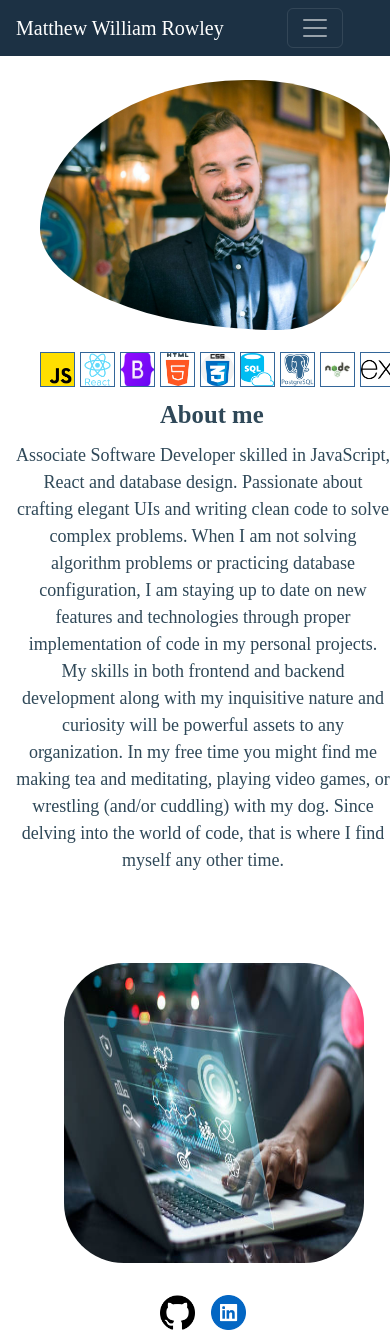
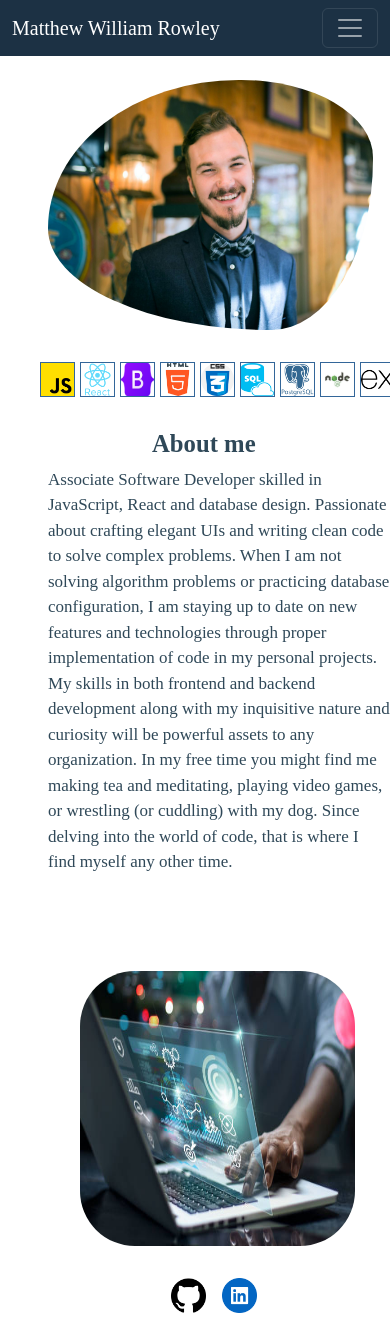
Before and after one commit to mattrowley10/Portfolio, a React (Vite) app: page / in a window 390 px wide. Built offline with nearby package versions, Linux system fonts and the light colour scheme.

Commit message:
hopefully fixed ratio errors

```diff
--- a/src/App.css
+++ b/src/App.css
@@ -5,25 +5,21 @@
   padding: 0;
   box-sizing: border-box;
 }
-
 .navbar-header{
   font-family: 'Slabo';
-  margin-left: 1rem;
 }
 .nav-links{
   color: white;
   font-size: 18px;
-
 }
 .navbar{
   background-color:#1C3144;
   font-family: 'Slabo';
-  margin-bottom: 0;
+  /* width: 100%; */
 }
 .dropdown-menu.show{
   background-color: #1C3144;
   position: relative;
-
 }
 
 .dropdown{
@@ -34,9 +30,8 @@
   height: 300px;
   width: 400px;
   border-radius: 60% 40% 30% 70%/ 60% 30% 70% 40%;
-  position: relative;
-  left: 5rem;
-  top: 5rem;
+  margin-left: 5rem;
+  margin-top: 5rem;
   animation: morph 6s ease-in-out infinite;
   transition: all 1s ease-in-out;
 }
@@ -55,12 +50,12 @@
   }
 }
 .icon-list{
- list-style: none;
- display: flex;
- flex-wrap: nowrap;
- position: absolute;
- top: 18rem;
- left: 30rem;
+  list-style: none;
+  display: flex;
+  flex-wrap: nowrap;
+  position: relative;
+  bottom: 5rem;
+  margin-left: 30rem;
 }
 .icons{
   margin-right: 10px;
@@ -74,18 +69,19 @@
 .about-section{
   display: flex;
   flex-direction: row;
-  position: absolute;
-  top: 25rem;
+  position: relative;
+  bottom: 3rem;
   color:#2F4858;
   margin-left: 5rem;
   font-family: "Slabo";
+
 }
+
 .about-header{
-  position: absolute;
-  top: 26rem;
-  padding-left: 3rem;
+  position: relative;
+  /* padding-left: 3rem; */
   color: #2F4858;
-  margin-left: 3rem;
+  margin-right: 5rem;
   font-family: 'Slabo';
   font-weight: bold;
 }
@@ -102,7 +98,7 @@
   border-radius: 20%;
   height: 300px;
   width: 300px;
-  margin-top: 3rem;
+  margin-top: 1rem;
   opacity: 0;
   right: -200px;
 }
@@ -138,7 +134,7 @@ width: 100%;
 .project-img{
   position: relative;
   height: 500px;
-  width: 600px;
+  width: 650px;
   margin-top: 5rem;
   margin-bottom: 5rem;
   border: 1px solid #336699;
@@ -165,17 +161,26 @@ width: 100%;
   border: 2px solid black;
 }
 @media (min-width: 1600px){
- .about-section{
+  .about-section{
   position: relative;
   top: 12rem;
  }
- .about-header{
+  .about-header{
   top: 30rem;
  }
 }
+@media (max-width: 1090px){
+  .contact-div{
+    position: relative;
+    top: 28rem;
+  }
+}
 @media (max-width: 1024px){
   .contact-div{
-    top: 48rem;
+    top: 32rem;
+  }
+  .aboutimg{
+    top: 3rem;
   }
 }
 @media (max-width: 995px){
@@ -186,14 +191,18 @@ width: 100%;
 }
 @media (max-width:768px){
   .icon-list{
-    left: 20rem;
-    top: 22rem;
+    margin-left: 20.5rem;
+    bottom: 4rem;
   }
   .icons{
-    margin-right:5px ;
+    margin-right:5px;
+    height: 35px;
+    width: 35px;
   }
   .homeimg{
-    left: 0;
+    margin-left: .5rem;
+    height: 250px;
+    width: 350px;
   }
   .about-section{
     flex-direction: column;
@@ -211,46 +220,60 @@ width: 100%;
   }
   .aboutimg{
     position: relative;
-    top: 2rem;
+    top: 4rem;
     left: 15rem;
+    height: 275px;
+    width: 275px;
+    transform: translateX(100px);
+  }
+  .aboutimg.active{
+    opacity: 1;
+    transform: translateX(0px);
+    transition: 3.5s ease;
   }
   .contact-div{
     position: relative;
-    top: 46rem;
+    top: 5rem;
+    right: 1rem;
   }
   .project-img{
     height: 400px;
     width: 400px;
   }
+
 }
 @media (max-width: 425px){
+
   .about-section{
     flex-direction: column;
     flex-wrap: wrap;
-    margin-left: 0rem;
+    padding-right: 0;
     position: relative;
-    margin-right: 0;
+    top: 3rem;
+    left: 1rem;
     max-width: 400px;
-    top: 8rem;
   }
   .about-body{
-    margin-right: 0;
+    margin: 0 1rem 0 1rem ;
     padding-right: 0;
-    font-size: 18px;
-    text-align: center;
+    font-size: 17px;
+
   }
   .about-header{
-    top: 25rem;
-    left: 9rem;
+    top: 3rem;
+   left: 8.5rem;
+    max-width: 150px;
   }
   .homeimg{
-    left: 2.5rem;
+    margin-left: 3rem;
     height: 250px;
-    width: 350px;
+    width: 325px;
   }
   .icon-list{
-    left: 0.5rem;
-    top: 22rem;
+    margin-left: .5rem;
+    padding-left: 2rem ;
+    top: 2rem;
+    max-width: 325px;
   }
   .icons{
     height: 35px;
@@ -258,65 +281,11 @@ width: 100%;
   }
   .aboutimg{
     position: relative;
-    top: 18rem;
-    left: 4rem;
-    transform: translateX(25px);
-  }
-  .aboutimg.active{
-    opacity: 1;
-    transform: translateX(0px);
-    transition: 3.5s ease;
-  }
-
-  .contact-div{
-    position: relative;
-    top: 28rem;
-    left: 0rem;
-  }
-  .project-img{
-    height: 300px;
-    width: 300px;
-  }
-}
-@media (max-width: 375px){
-
-  .about-section{
-    flex-direction: column;
-    flex-wrap: wrap;
-    padding-right: 0;
-    position: relative;
-    max-width: 340px;
-    top: 8rem;
-  }
-  .about-body{
-    margin-right: 0;
-    padding-right: 0;
-    font-size: 17px;
-    text-align: center;
-  }
-  .about-header{
-    top: 25rem;
-    left: 7rem;
-  }
-  .homeimg{
-    left: 1rem;
-    height: 250px;
-    width: 325px;
-  }
-  .icon-list{
-    left: -1rem;
-    top: 22rem;
-  }
-  .icons{
-    height: 32px;
-    width: 32px;
-  }
-  .aboutimg{
-    position: relative;
-    height: 250px;
-    width: 250px;
+    height: 275px;
+    width: 275px;
     top: 20rem;
     left: 4rem;
+    right: 0;
     opacity: 0;
     transform: translateX(50px);
   }
@@ -327,59 +296,61 @@ width: 100%;
   }
   .contact-div{
     position: relative;
-    top: 30rem;
-    left: 0rem;
+    top: 25rem;
+    left: 3.5rem;
+    max-width: 300px;
   }
   .project-img{
     height: 250px;
     width: 250px;
   }
+}
+@media (max-width: 375px){
 
-}
-@media (max-width: 320px){
   .about-section{
-    padding-right: 0;
     flex-direction: column;
     flex-wrap: wrap;
-    margin-left: 2rem;
+    padding-right: 0;
     position: relative;
-    top: 6rem;
+    top: 3rem;
+    left: 1rem;
+    max-width: 350px;
   }
   .about-body{
-    padding: 0;
-    margin-right: 0;
+    margin: 0 1rem 0 1rem ;
+    padding-right: 0;
     font-size: 17px;
-    text-align: center;
+
   }
   .about-header{
-    position: relative;
-    margin-left: 0;
-    top: 10rem;
-    left: 7rem;
+    top: 3rem;
+   left: 6.5rem;
+    max-width: 150px;
   }
   .homeimg{
-    left: 2.5rem;
-    height: 200px;
-    width: 300px;
+    margin-left: 1.5rem;
+    height: 250px;
+    width: 325px;
   }
   .icon-list{
-    left: -1rem;
-    top: 19rem;
+    margin-left: .5rem;
+    padding-left: 1rem ;
+    top: 2rem;
+    max-width: 325px;
   }
   .icons{
-    height: 35px;
-    width: 35px;
-    margin-right: 5px;
+    height: 32px;
+    width: 32px;
   }
   .aboutimg{
     position: relative;
     height: 250px;
     width: 250px;
-    top: 20rem;
-    left: 2.2rem;
+    top: 21rem;
+    left: 3.5rem;
+    right: 0;
     opacity: 0;
     transform: translateX(50px);
-    max-width: 100%;
   }
   .aboutimg.active{
     opacity: 1;
@@ -388,8 +359,83 @@ width: 100%;
   }
   .contact-div{
     position: relative;
-    top: 27rem;
-    left:1.5rem;
+    top: 25rem;
+    left: 2rem;
+    max-width: 300px;
+  }
+  .project-img{
+    height: 250px;
+    width: 250px;
+  }
+}
+@media (max-width: 320px){
+
+  .about-section{
+    padding-right: 0;
+    flex-direction: column;
+    flex-wrap: wrap;
+    margin-left: 2rem;
+    position: relative;
+    top:4rem;
+    left: 0rem;
+    margin-left: .75rem;
+    max-width: 300px;
+  }
+  .about-body{
+    padding: 0;
+    margin-right: 0;
+    font-size: 15px;
+    top: 10rem;
+  }
+  .flex-ab-header{
+    display: flex;
+    justify-content:flex-start;
+  }
+  .about-header{
+    position: relative;
+    margin-left: 0;
+    top: 2.5rem;
+    left: 5rem;
+    max-width: 300px;
+
+  }
+  .homeimg{
+    margin-left: .75rem;
+    height: 175px;
+    width: 275px;
+  }
+  .icon-list{
+    margin-left: 0rem;
+    padding-right: .5rem;
+    padding-left: 1.75rem;
+    top: 1rem;
+    max-width: 260px;
+  }
+  .icons{
+    height: 25px;
+    width:25px;
+    margin-right: 5px;
+  }
+  .aboutimg{
+    position: relative;
+    height: 200px;
+    width: 200px;
+    top: 16rem;
+    left: 3rem;
+    right: 0;
+    opacity: 0;
+    transform: translateX(50px);
+  }
+  .aboutimg.active{
+    opacity: 1;
+    transform: translateX(0px);
+    transition: 3.5s ease;
+  }
+  .contact-div{
+    position: relative;
+    top: 21rem;
+    left: 0rem;
+    max-width: 300px;
   }
   .project-img{
     height: 200px;
--- a/src/Components/Home.jsx
+++ b/src/Components/Home.jsx
@@ -82,9 +82,9 @@ export default function Home() {
           personal projects. My skills in both frontend and backend development
           along with my inquisitive nature and curiosity will be powerful assets
           to any organization. In my free time you might find me making tea and
-          meditating, playing video games, or wrestling (and/or cuddling) with
-          my dog. Since delving into the world of code, that is where I find
-          myself any other time.
+          meditating, playing video games, or wrestling (or cuddling) with my
+          dog. Since delving into the world of code, that is where I find myself
+          any other time.
         </p>
         <img
           src="techimage.jpeg"
--- a/src/Components/TopNav.jsx
+++ b/src/Components/TopNav.jsx
@@ -1,5 +1,6 @@
 /* eslint-disable react/no-unescaped-entities */
 import Nav from "react-bootstrap/Nav";
+import { Container } from "react-bootstrap";
 import Navbar from "react-bootstrap/Navbar";
 import "bootstrap/dist/css/bootstrap.min.css";
 import { useNavigate } from "react-router";
@@ -16,36 +17,27 @@ export default function TopNav() {
     return resetTop();
   }, [nav]);
   return (
-    <Navbar expand="lg" className="navbar " data-bs-theme="dark" fixed="top">
+    <Navbar expand="lg" className="navbar" data-bs-theme="dark" fixed="top">
+      <Container fluid>
         <Navbar.Brand className="navbar-header">
           Matthew William Rowley
         </Navbar.Brand>
-      <Navbar.Toggle
-        aria-controls="navbarScroll"
-        className="justify-content-end"
-      />
-      <Navbar.Collapse id="navbarScroll" className="justify-content-end">
-        <Nav className="nav-links">
+        <Navbar.Toggle aria-controls="responsive-navbar-nav" />
+
+        <Navbar.Collapse id="responsive-navbar-nav">
+          <Nav className="ms-auto">
             <Nav.Link href="#home" onClick={() => nav("/")}>
               Home
             </Nav.Link>
-          <Nav.Link
-            id="basic-nav-dropdown"
-            href="#projects"
-            onClick={() => nav("/projects")}
-          >
+            <Nav.Link href="#projects" onClick={() => nav("/projects")}>
               Projects
             </Nav.Link>
-          <Nav.Link
-            id="basic-nav-dropdown"
-            href="#resume"
-            onClick={() => nav("/resume")}
-          >
+            <Nav.Link href="#resume" onClick={() => nav("/resume")}>
               Resume
             </Nav.Link>
           </Nav>
         </Navbar.Collapse>
-      <Nav style={{ color: "#fff" }}></Nav>
+      </Container>
     </Navbar>
   );
 }
```
Lines whose indentation alone changed are shown as unchanged.
